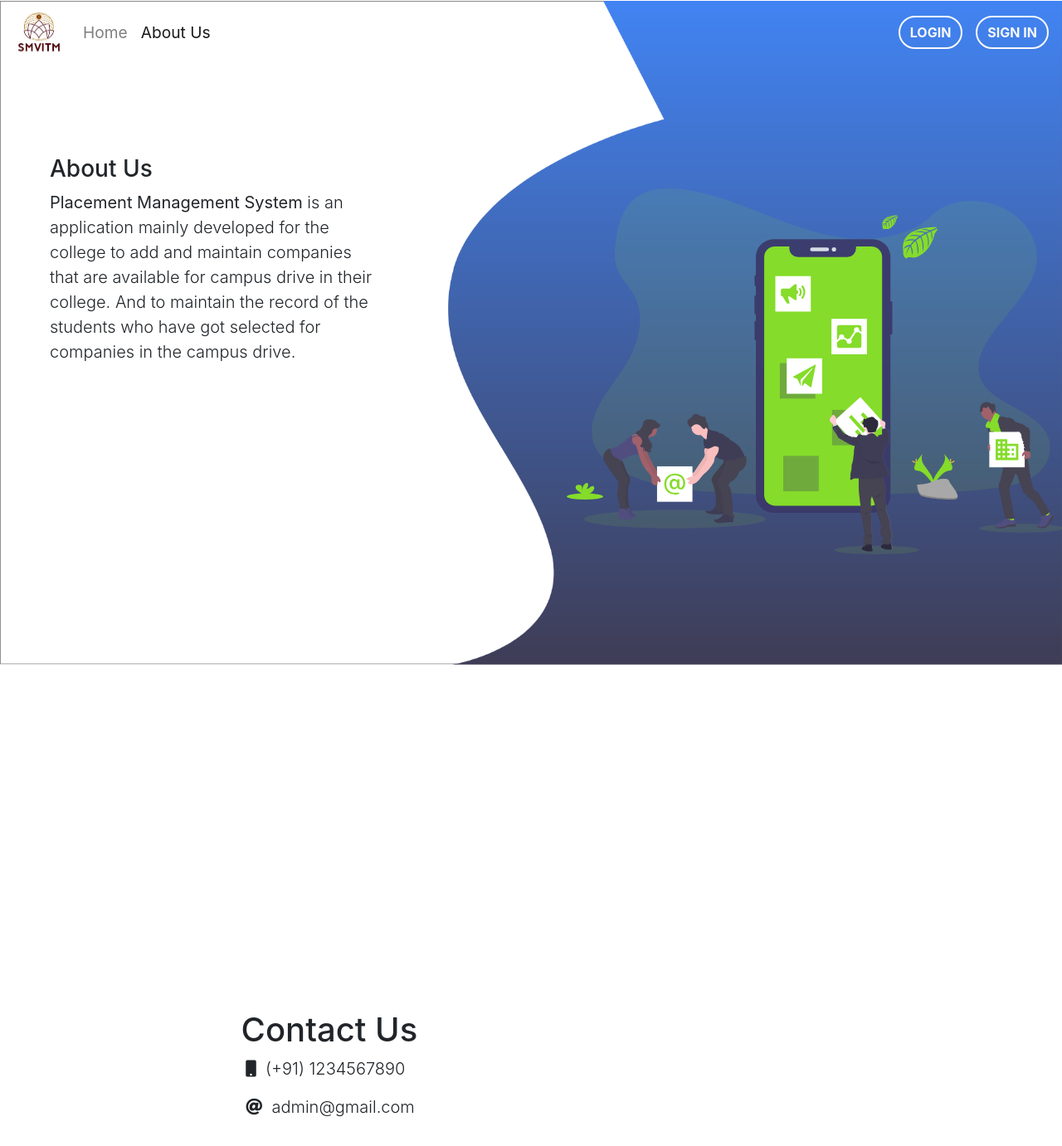
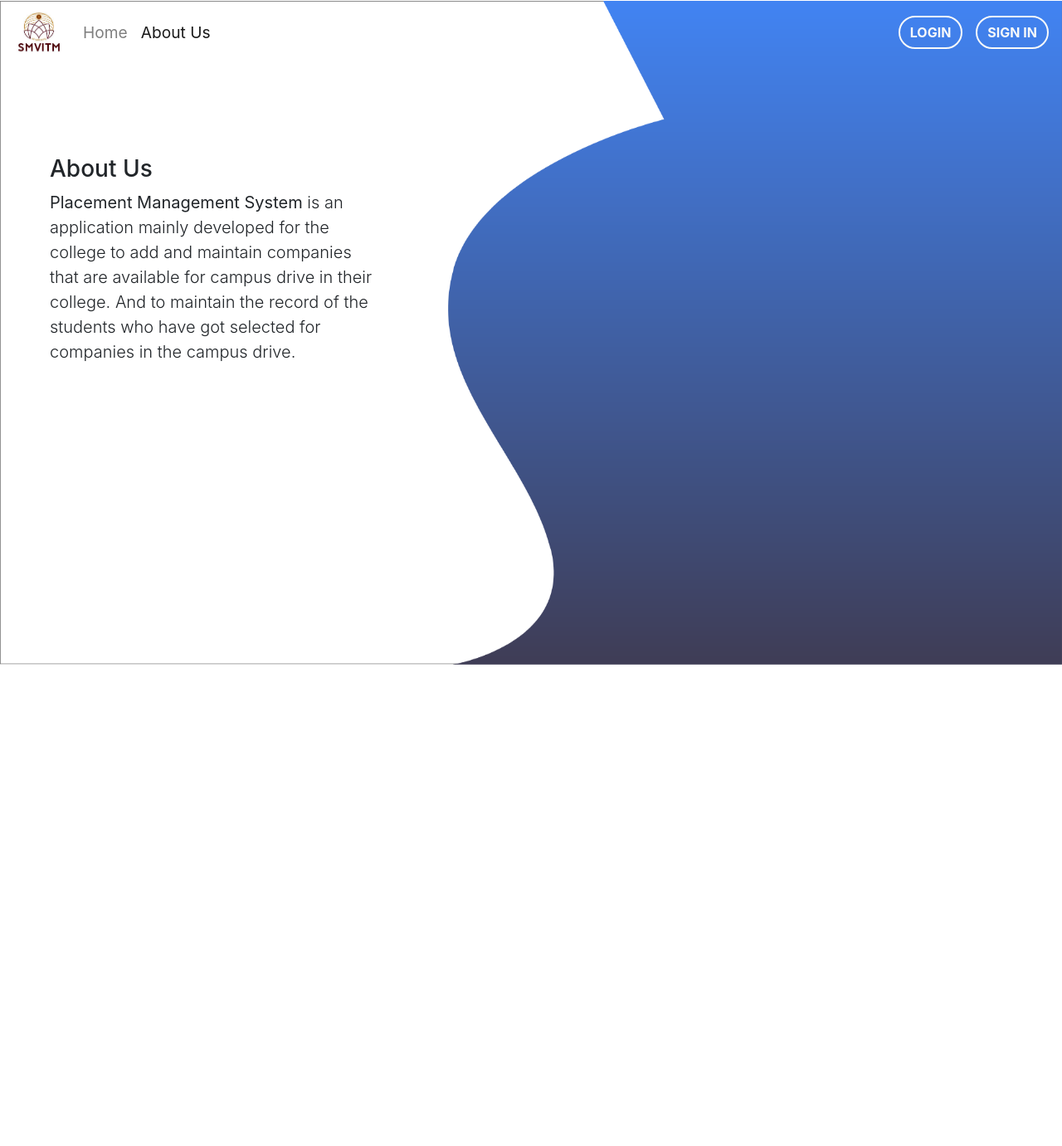
Before and after one commit to VaishnaviRaoB/PMS-master, a PHP site: page /about.php in a window 1280 px wide; the page is wider, and only the part inside the window is pictured. Shown: the part 555-1936 px from the top of that part at 83% size. After the commit the page ends 1356 px from the top of that part, so only its background shows below. Run offline with PHP 8.4, Linux system fonts and the light colour scheme; some libraries are stand-ins or nearby versions.

Commit message:
home page change

```diff
--- a/about.php
+++ b/about.php
@@ -28,19 +28,6 @@
 
       });
     </script>
-    <div id="contact" style="z-index: 1; position: absolute; margin-left:2%; margin-top: 30vh;">
-        <div class="form-row">
-            <div class="form-group" style="margin-left:270px; margin-top: 900px;">
-                <div>
-                <h1>Contact Us</h1>
-                <p class="lead">&nbsp;<i class="fas fa-mobile"></i>&nbsp; (+91) 1234567890</p>
-                <p class="lead">&nbsp;<i class="fas fa-at"></i>&nbsp; admin@gmail.com</p>
-                </div>
-            </div>
-            <div class="form-group" >
-            <img src="images/contact.svg" alt="..." style="width: 600px; margin-left: 30%; margin-top: -15%;">
-            </div>
-        </div>
-    </div>
+
 </body>
 </html>
```
